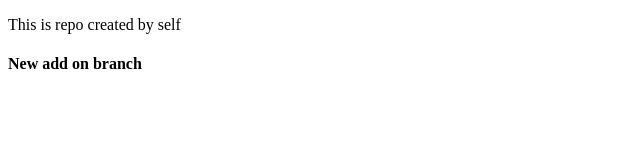
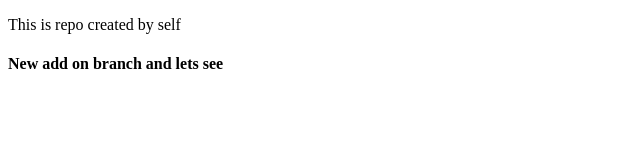
Before and after one commit to Tejinder-Kaur1/Self-create, a plain HTML site: page index.html in a window 1280 px wide. Shown: the full height of the page, 0-640 px from the left. Drawn offline with Linux system fonts and the light colour scheme.

Commit message:
Merge Changes

```diff
--- a/index.html
+++ b/index.html
@@ -7,6 +7,6 @@
   </head>
   <body>
     <p>This is repo created by self</p>
-    <h4>New add on branch</h4>
+    <h4>New add on branch and lets see</h4>
   </body>
 </html>
```
